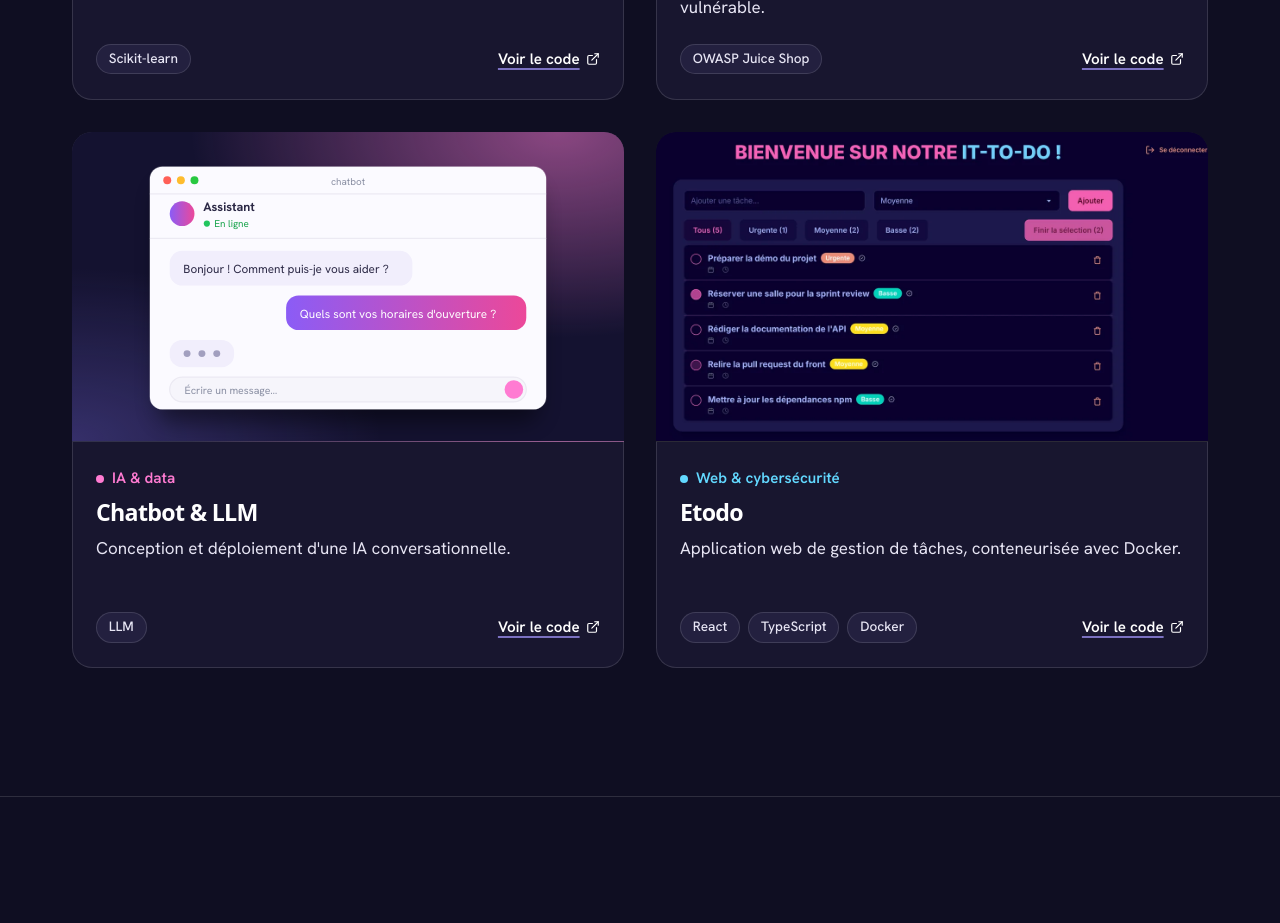
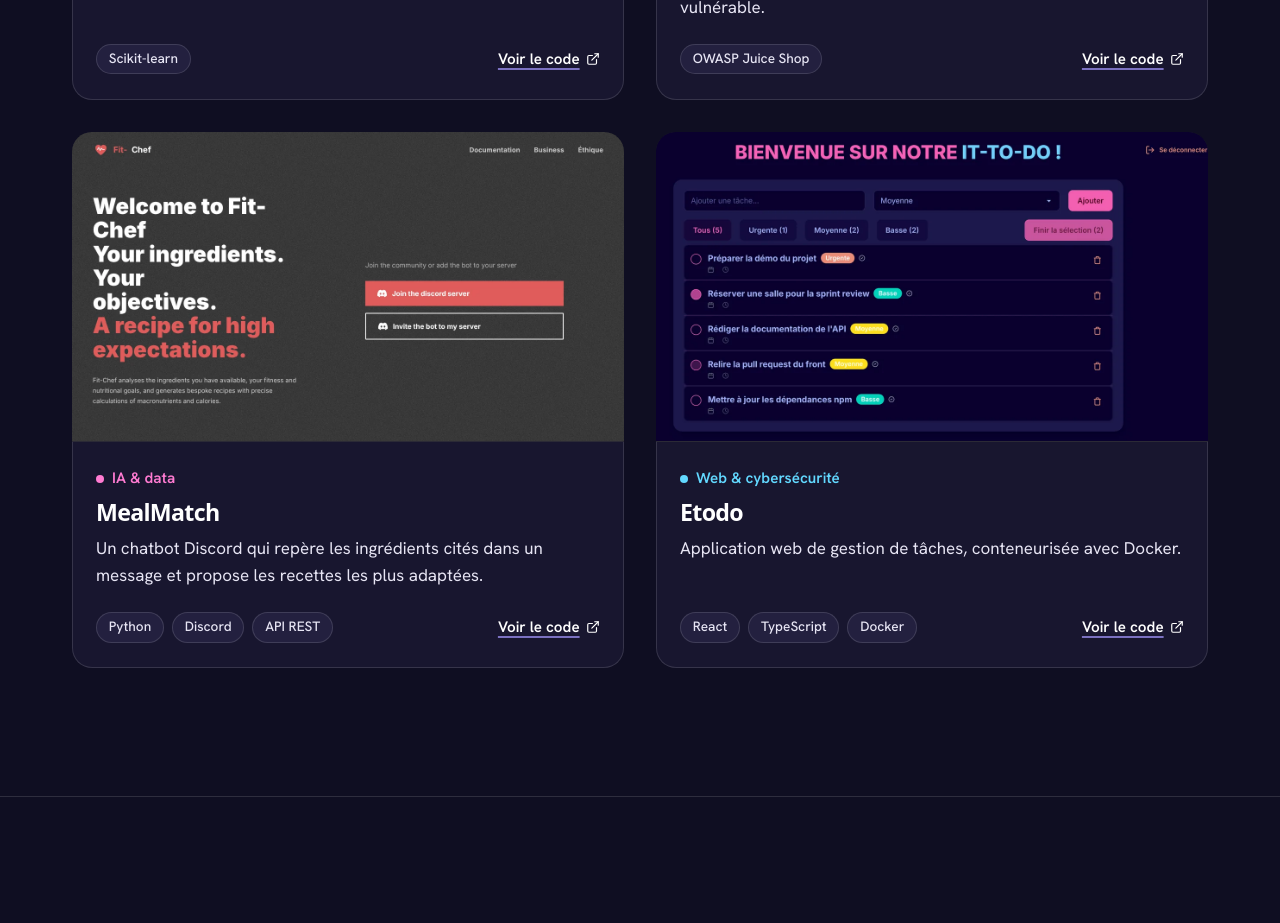
Before and after one commit to klasken/Portfolio, a React (Vite) app: page / in a window 1280 px wide. Shown: the part 2600-3523 px from the top of the page. Built offline with nearby package versions, Linux system fonts and the light colour scheme; a web font is replaced by a local one.

Commit message:
add photo, and project details

```diff
--- a/src/App.jsx
+++ b/src/App.jsx
@@ -117,12 +117,16 @@ const PROJETS = [
   },
   {
     id: "chatbot",
-    nom: "Chatbot & LLM",
+    nom: "MealMatch",
     domaine: "ia",
     couleur: C.magenta,
-    description: "Conception et déploiement d'une IA conversationnelle.",
-    stack: ["LLM"],
+    description:
+      "Un chatbot Discord qui repère les ingrédients cités dans un message et propose les recettes les plus adaptées.",
+    stack: ["Python", "Discord", "API REST"],
     lien: PROFIL.github,
+    // Capture de la vraie page d'accueil du projet (projet Eliza, nom d'origine Fit-Chef).
+    image: "/projets/assistant-culinaire.webp",
+    alt: "Page d'accueil du projet, avec les boutons pour rejoindre le serveur Discord et inviter le bot",
   },
   {
     id: "etodo",
```
Also changed, not shown: public/projets/assistant-culinaire.webp (added).
